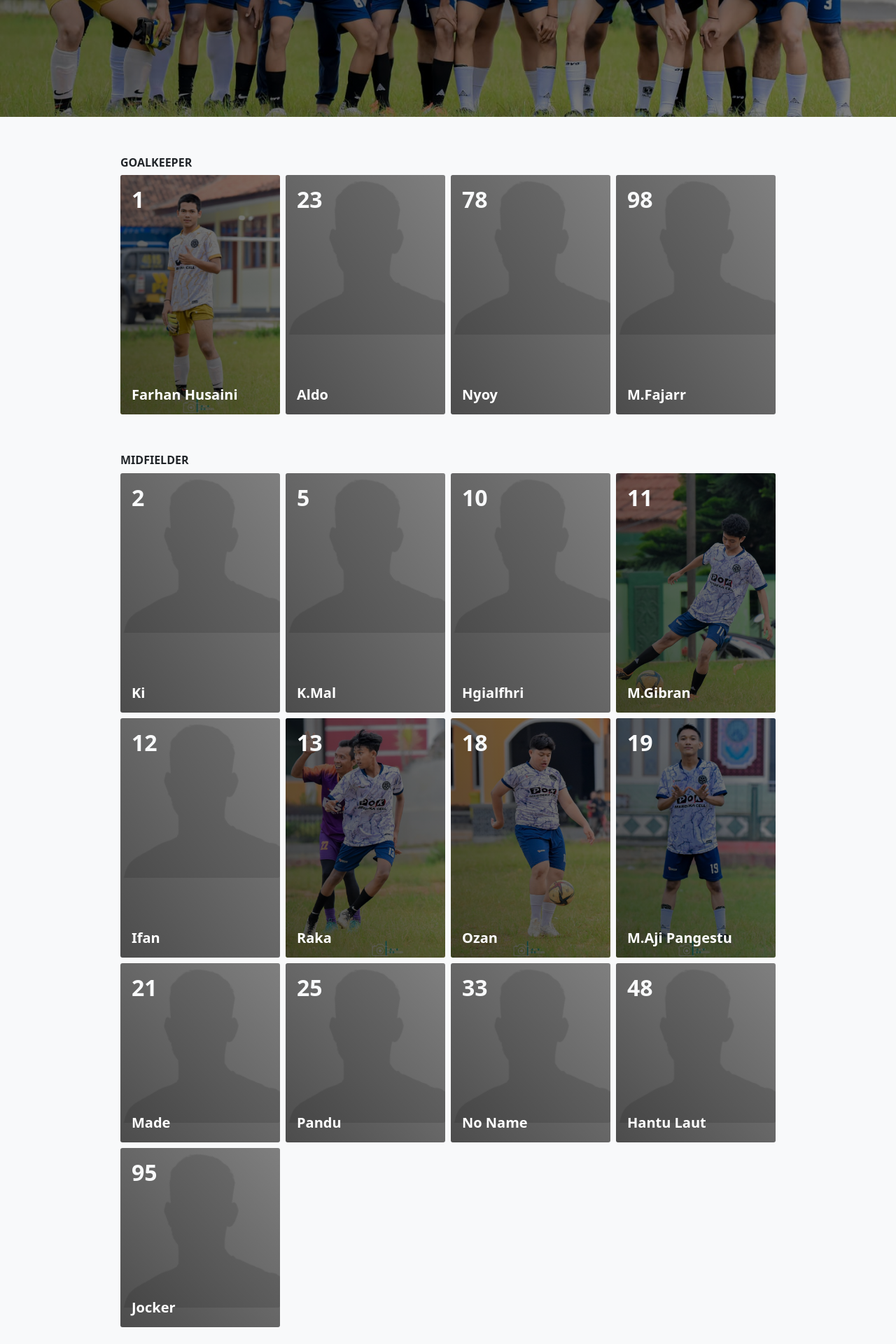
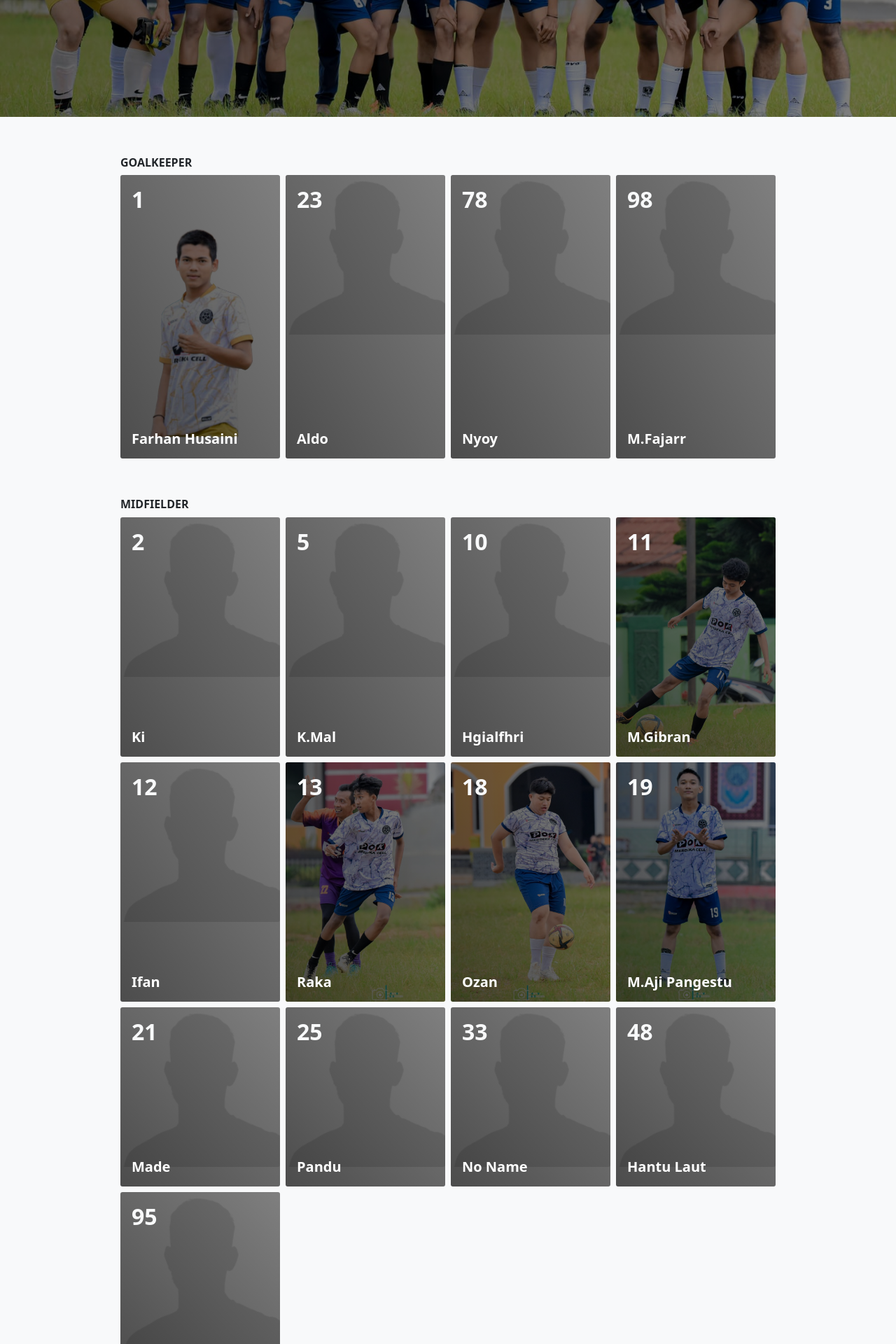
Before and after one commit to tesafc/www2, a Jekyll site: the page built from players.html, in a window 1280 px wide. Shown: the part 385-2305 px from the top of the page at 70% size. Built offline with Jekyll 4.4.1, drawn with Linux system fonts in a browser that asks for light colours; nearby versions of some CDN libraries.

Commit message:
Update players.yml

```diff
--- a/_data/players.yml
+++ b/_data/players.yml
@@ -4,7 +4,7 @@
 - name: farhan husaini
   no-punggung: 1
   role: goalkeeper
-  pp: /assets/img/pp/farhan-husaini.jpg
+  pp: /assets/img/pp/farhan-husaini-bg-remove.png
   profile-link: /players/farhan-husaini
 
 - name: ki
```
